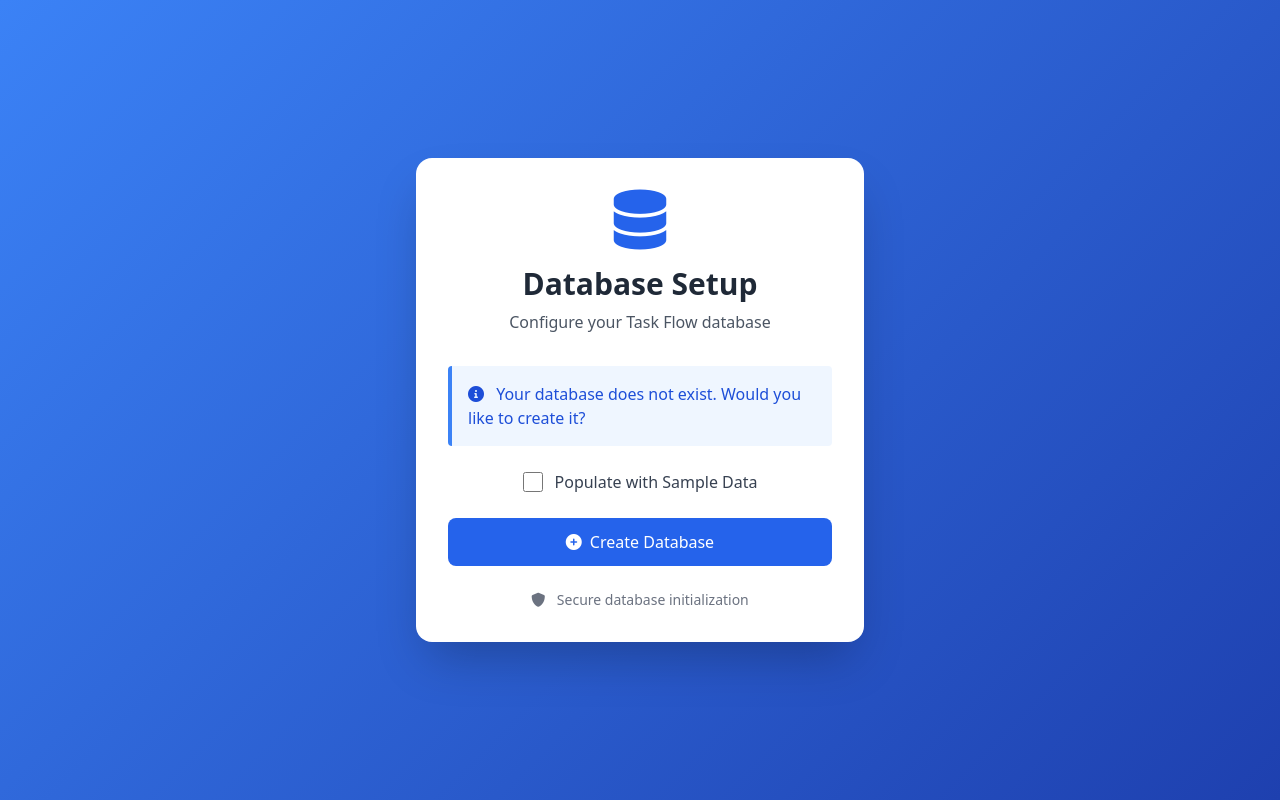
After one commit to Youcode-Classe-E-2024-2025/Ahmed_Taoudi-project, a PHP site: page /views/support/createDB.php in a window 1280 px wide. The commit adds this page. Run offline with PHP 8.4, Linux system fonts and the light colour scheme.

Commit message:
create database automatique

```diff
--- a/assets/sql/create_database.sql
+++ b/assets/sql/create_database.sql
@@ -56,8 +56,7 @@ CREATE TABLE IF NOT EXISTS tasks (
     due_date DATE,
     created_at DATETIME DEFAULT CURRENT_TIMESTAMP,
     PRIMARY KEY (id),
-    FOREIGN KEY (project_id) REFERENCES projects(id) ON DELETE CASCADE,
-    FOREIGN KEY (created_by) REFERENCES users(id)
+    FOREIGN KEY (project_id) REFERENCES projects(id) ON DELETE CASCADE
 );
 
 -- User-Project relationship table
--- a/config/configDB.php
+++ b/config/configDB.php
@@ -4,4 +4,4 @@ $host ="127.0.0.1";
 $port="3306";
 $user="root";
 $password="ahmed";
-$dbname="taskflow";
+$dbname="teamflow";
--- a/core/Router.php
+++ b/core/Router.php
@@ -24,7 +24,9 @@ class Router {
         if (isset($this->routes[$path])) {
             $controller = $this->routes[$path]['controller'];
             $action = $this->routes[$path]['action'];
-
+            $controllerPath = "controllers/{$controller}.php";
+            // dd($controllerPath);
+            require_once $controllerPath;
             $controller = new $controller($this->db);
             return $controller->$action();
         }
--- a/index.php
+++ b/index.php
@@ -4,6 +4,7 @@ require "assets/helper/fonctions.php";
 require_once "core/Router.php";
 require_once "models/Database.php";
 
+// dd("eeeeee");
 // CSRF
 if (empty($_SESSION['csrf_token'])) {
 
@@ -12,14 +13,15 @@ if (empty($_SESSION['csrf_token'])) {
 
 $db = new Database();
 //
+
 if(isset($_POST['createdb'])){
 
     if(isset($_POST['checkbox']) && $_POST['checkbox'] == 'on' ){
-
         $db->createDatabase(DBNAME,true);
+        // dd(33);
     }else{
-
         $db->createDatabase(DBNAME,false);
+        // dd(22);
     }
 
 }
--- a/models/Database.php
+++ b/models/Database.php
@@ -30,7 +30,8 @@ class Database
         } catch (PDOException $e) {
 
             if ($e->getCode() == 1049) {
-                require_once("views/support/createDB.php");
+                // require_once("views/support/createDB.php");
+                header('location: views/support/createDB.php');
 
             } else {
                 // Log the error instead of displaying it
--- a/views/login.php
+++ b/views/login.php
@@ -1,4 +1,4 @@
-<?php session_start(); ?>
+
 <!DOCTYPE html>
 <html lang="fr">
 <head>
@@ -40,6 +40,9 @@
             <form class="mt-8 space-y-6" action="/login" method="POST">
                 <div class="rounded-md shadow-sm space-y-4">
                     <div>
+                         <!-- CSRF -->
+                        <input type="hidden" name="csrf_token" value="<?php echo $_SESSION['csrf_token']; ?>">
+
                         <label for="email" class="block text-sm font-medium text-gray-700">
                             Adresse email
                         </label>
--- /dev/null
+++ b/views/support/createDB.php
@@ -0,0 +1,72 @@
+<!DOCTYPE html>
+<html lang="en">
+<head>
+    <meta charset="UTF-8">
+    <meta name="viewport" content="width=device-width, initial-scale=1.0">
+    <title>Database Setup | Task Flow</title>
+    <link rel="stylesheet" href="https://cdn.jsdelivr.net/npm/tailwindcss@2.2.19/dist/tailwind.min.css">
+    <link rel="stylesheet" href="https://cdnjs.cloudflare.com/ajax/libs/font-awesome/6.0.0-beta3/css/all.min.css">
+    <style>
+        body {
+            background: linear-gradient(135deg, #3b82f6 0%, #1e40af 100%);
+        }
+    </style>
+</head>
+<body class="min-h-screen flex items-center justify-center">
+    <div class="w-full max-w-md">
+        <div class="bg-white shadow-2xl rounded-2xl p-8 transform transition duration-500 hover:scale-105">
+            <div class="text-center mb-8">
+                <i class="fas fa-database text-6xl text-blue-600 mb-4"></i>
+                <h2 class="text-3xl font-bold text-gray-800">Database Setup</h2>
+                <p class="text-gray-600 mt-2">Configure your Task Flow database</p>
+            </div>
+
+            <form action="/"  method="POST" class="space-y-6">
+                <div class="bg-blue-50 border-l-4 border-blue-500 p-4 rounded" role="alert">
+                    <p class="text-blue-700">
+                        <i class="fas fa-info-circle mr-2"></i>
+                        Your database does not exist. Would you like to create it?
+                    </p>
+                </div>
+
+                <div class="flex items-center justify-center space-x-4">
+                    <label for="checkbox" class="flex items-center cursor-pointer">
+                        <input
+                            id="checkbox"
+                            name="checkbox"
+                            type="checkbox"
+                            class="form-checkbox h-5 w-5 text-blue-600 rounded focus:ring-blue-500 border-gray-300"
+                        >
+                        <span class="ml-3 text-gray-700 font-medium">
+                            Populate with Sample Data
+                        </span>
+                    </label>
+                </div>
+
+                <div class="text-center">
+                    <button
+                        type="submit"
+                        name="createdb"
+                        value="CREATE_DB"
+                        class="w-full px-6 py-3 bg-blue-600 text-white rounded-lg
+                        hover:bg-blue-700 transition duration-300 ease-in-out
+                        transform hover:scale-105 focus:outline-none
+                        focus:ring-2 focus:ring-blue-500 focus:ring-opacity-50
+                        flex items-center justify-center space-x-2"
+                    >
+                        <i class="fas fa-plus-circle"></i>
+                        <span>Create Database</span>
+                    </button>
+                </div>
+            </form>
+
+            <div class="mt-6 text-center text-sm text-gray-500">
+                <p>
+                    <i class="fas fa-shield-alt mr-2"></i>
+                    Secure database initialization
+                </p>
+            </div>
+        </div>
+    </div>
+</body>
+</html>
```
Also changed, not shown: views/home.php (+6 -6 lines), views/pages/home.php (deleted, +0 -143 lines), views/register.php (+7 -4 lines), 1 other file.
